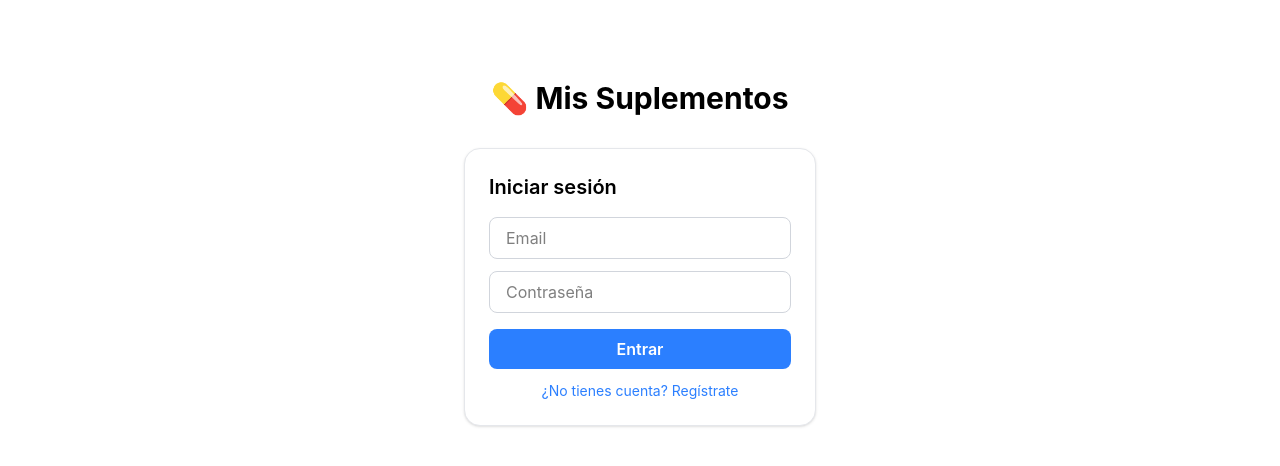
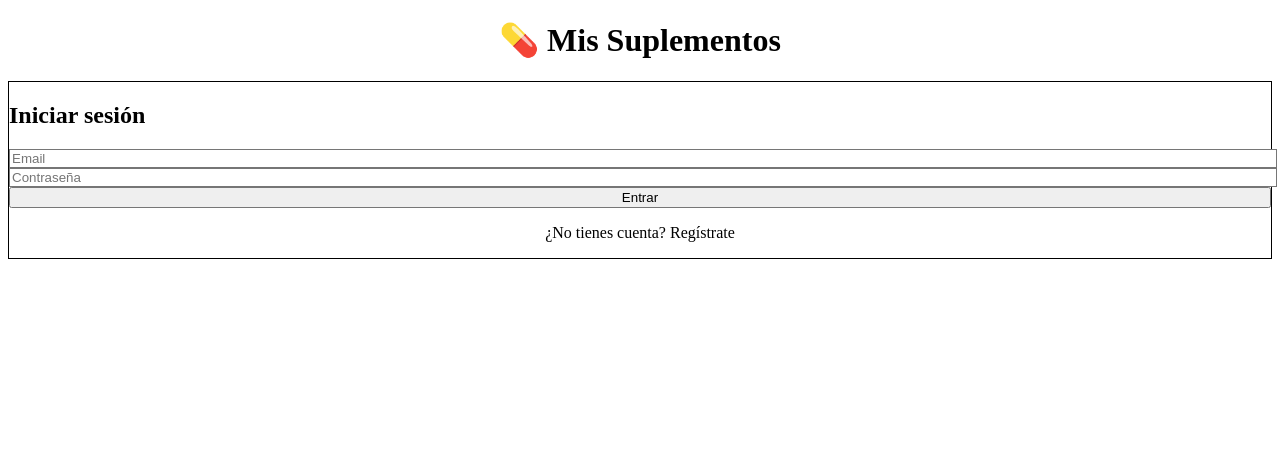
Before and after one commit to LDgamiz/suplementos-app, a React (Vite) app: page / in a window 1280 px wide. Shown: the top 466 px of the page. Built offline with nearby package versions, Linux system fonts and the light colour scheme; what chartjs-plugin-datalabels would draw is missing.

Commit message:
fix: tailwind  config

```diff
--- a/src/index.css
+++ b/src/index.css
@@ -1 +1,3 @@
-@import "tailwindcss";
+@tailwind base;
+@tailwind components;
+@tailwind utilities;
--- /dev/null
+++ b/tailwind.config.js
@@ -0,0 +1,10 @@
+export default {
+  content: [
+    "./index.html",
+    "./src/**/*.{js,jsx,ts,tsx}",
+  ],
+  theme: {
+    extend: {},
+  },
+  plugins: [],
+}
```
